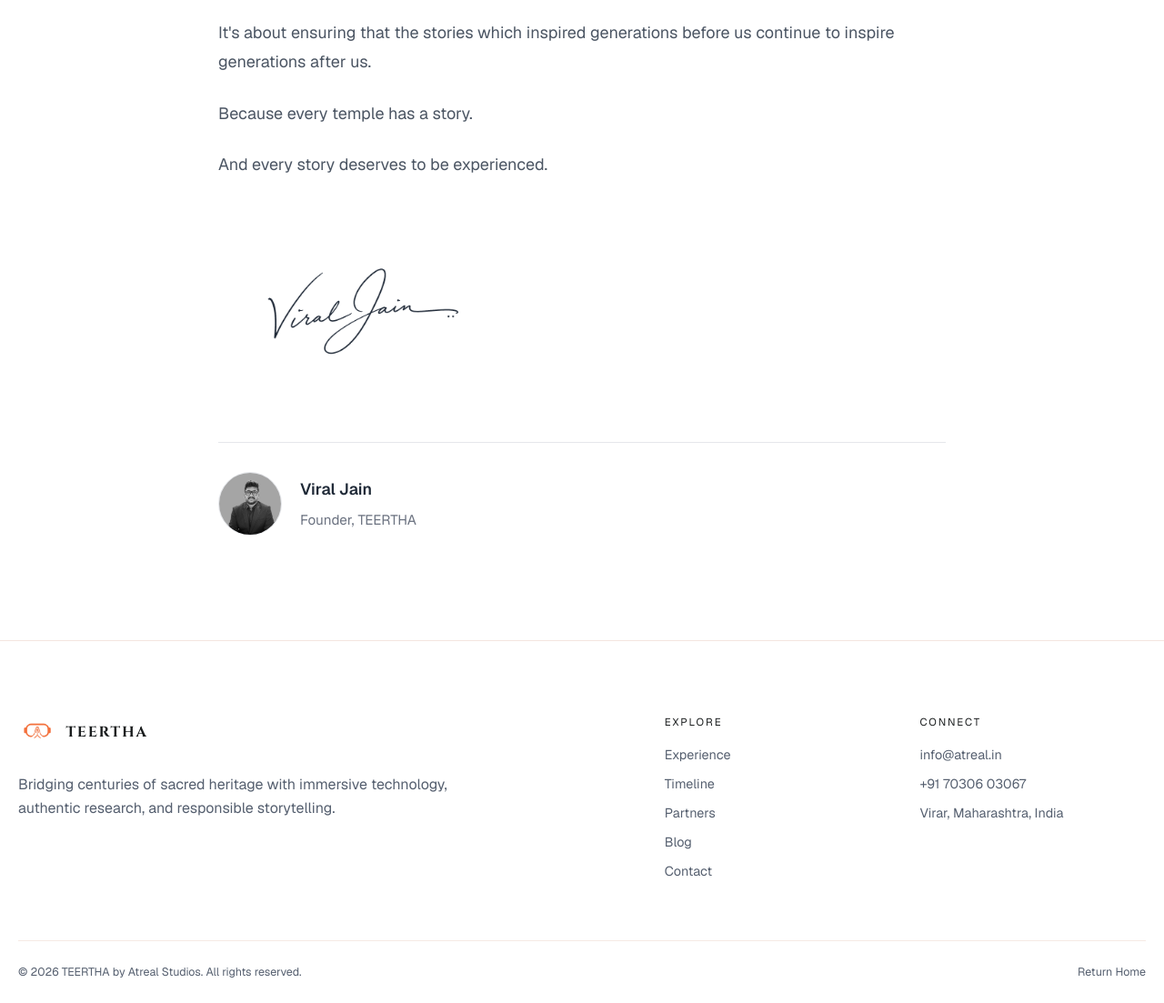
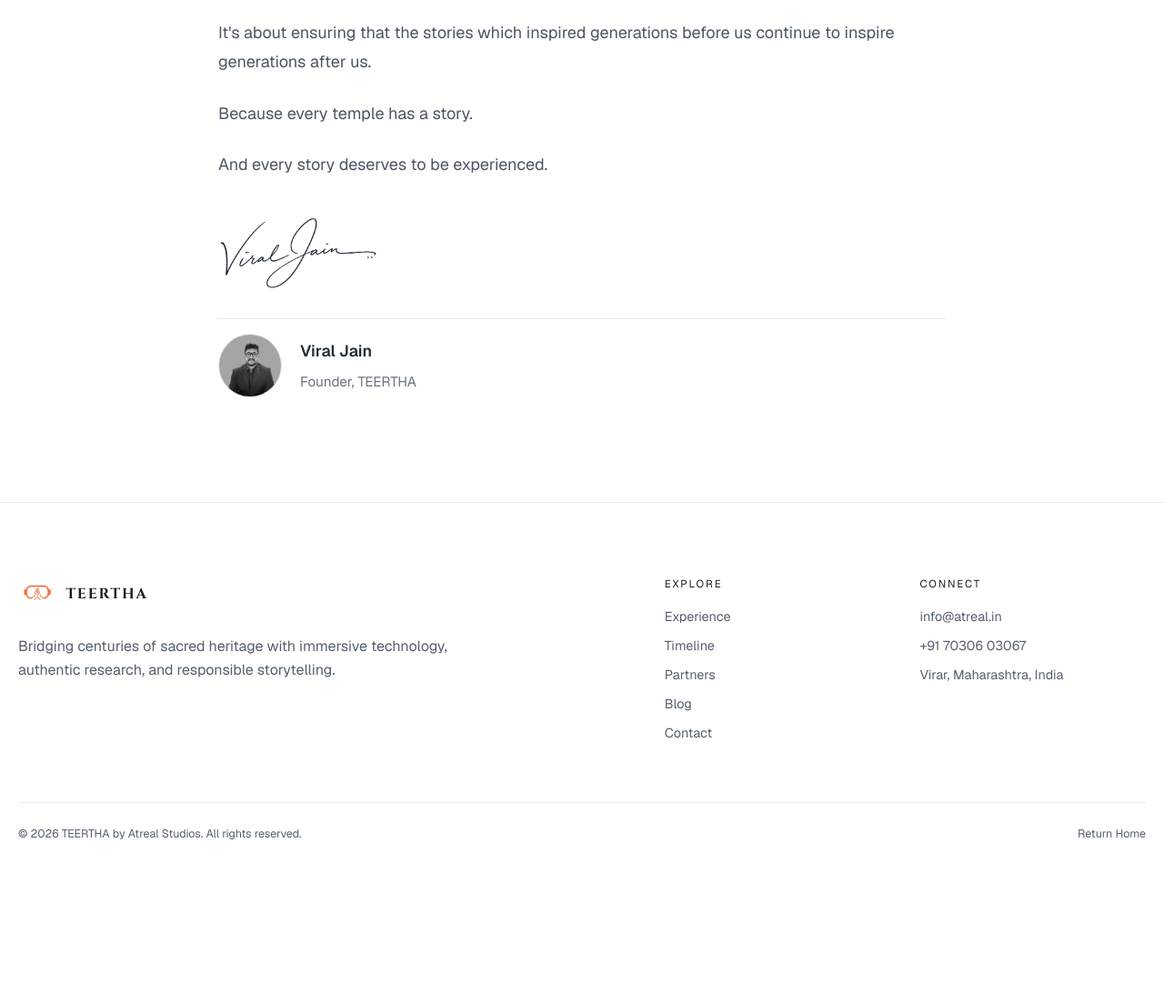
Before and after one commit to Hyper-A171/TEERTHA, a PHP site: page /blog in a window 1280 px wide. Shown: the part 1701-2804 px from the top of the page at 91% size. After the commit the page ends 2624 px from the top, so only its background shows below. Run offline with PHP 8.4, Linux system fonts and the light colour scheme.

Commit message:
feat: add signature image and adjust UI layout in blog section

```diff
--- a/blog.php
+++ b/blog.php
@@ -65,10 +65,10 @@ require __DIR__ . '/includes/page-header.php';
                     <p style="margin-bottom: 2.5rem;">And every story deserves to be experienced.</p>
 
                     <div style="margin-bottom: 2rem;">
-                        <img src="assets/images/sign.png" alt="Viral Jain Signature" style="height: 200px; object-fit: contain;">
+                        <img src="assets/images/sign.png" alt="Viral Jain Signature" style="height: 80px; object-fit: contain;">
                     </div>
 
-                    <div style="border-top: 1px solid #e5e7eb; padding-top: 2rem; margin-top: 3rem; display: flex; align-items: center; gap: 1.25rem;">
+                    <div style="border-top: 1px solid #e5e7eb; padding-top: 1rem; margin-top: 2rem; display: flex; align-items: center; gap: 1.25rem;">
                         <div style="width: 70px; height: 70px; border-radius: 50%; overflow: hidden; background: #f3f4f6; border: 1px solid #e5e7eb; flex-shrink: 0; cursor: pointer;" onclick="openFounderModal()">
                             <img src="assets/images/founder.jpg" alt="Viral Jain" style="width: 100%; height: 100%; object-fit: cover; filter: grayscale(100%); transform: scale(1); transition: filter 0.4s ease, transform 0.4s ease;" onmouseover="this.style.filter='grayscale(0%)'; this.style.transform='scale(1.1)'" onmouseout="this.style.filter='grayscale(100%)'; this.style.transform='scale(1)'" ontouchstart="this.style.filter='grayscale(0%)'; this.style.transform='scale(1.1)'" ontouchend="this.style.filter='grayscale(100%)'; this.style.transform='scale(1)'" onerror="this.style.display='none'">
                             </div>
```
Also changed, not shown: assets/images/sign.png.
